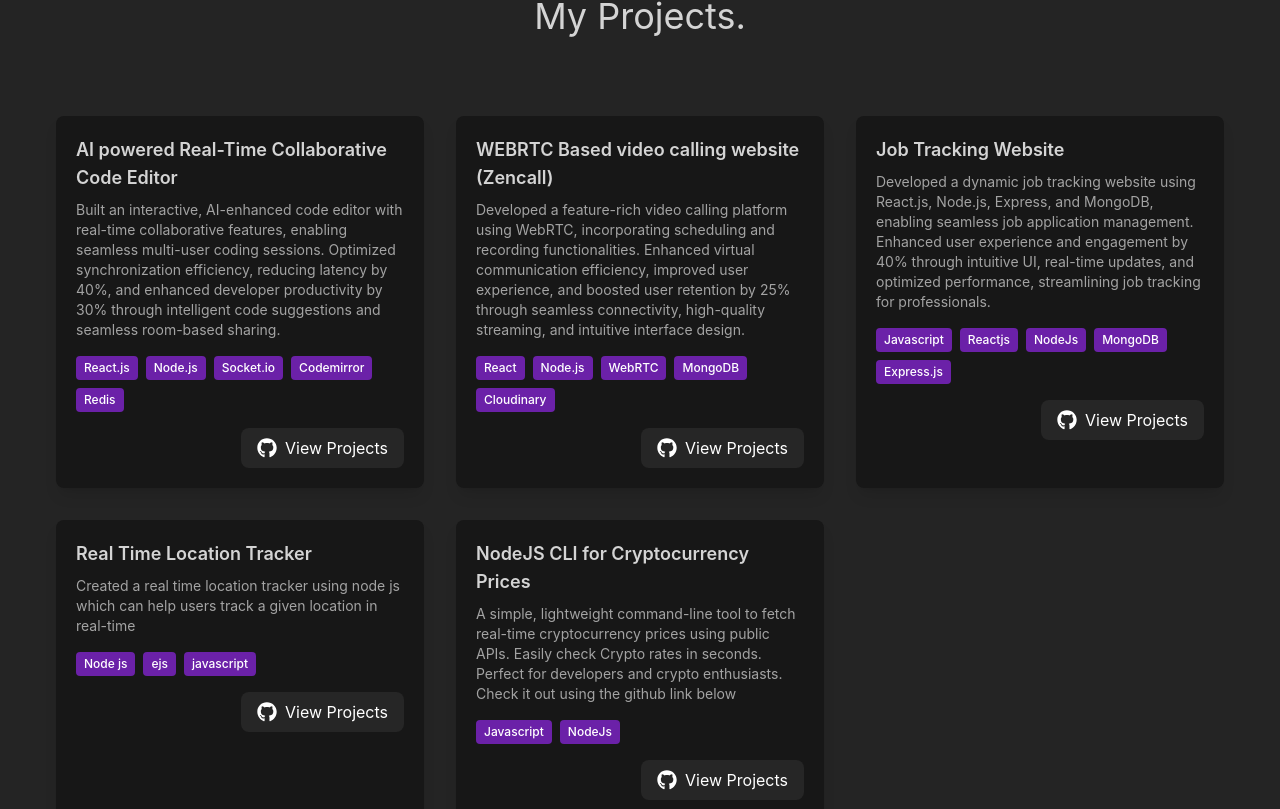
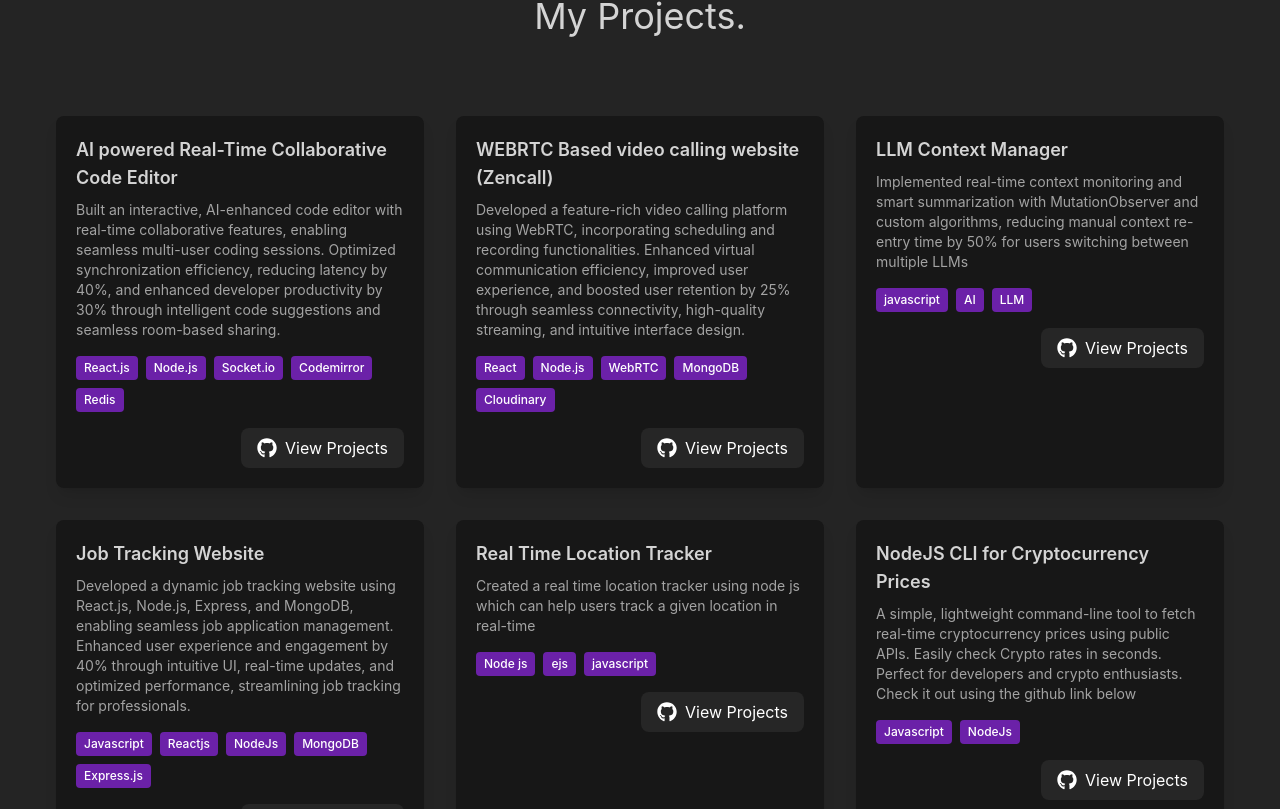
Before and after one commit to unnati06/portfolio, a React (Vite) app in the folder portfolio/: page / in a window 1280 px wide. Shown: the part 845-1654 px from the top of the page. Built offline with nearby package versions, Linux system fonts and the light colour scheme; a web font is replaced by a local one.

Commit message:
added project

```diff
--- a/portfolio/src/constants/index.js
+++ b/portfolio/src/constants/index.js
@@ -46,6 +46,13 @@ export const PROJECTS = [
     githubLink:"https://zencall-1.onrender.com",
   },
   {
+    title:"LLM Context Manager",
+    image:project1,
+    description:" Implemented real-time context monitoring and smart summarization with MutationObserver and custom algorithms, reducing manual context re-entry time by 50% for users switching between multiple LLMs",
+    technologies:["javascript","AI","LLM"],
+    githubLink:"https://github.com/unnati06/chrome-ext",
+  },
+  {
     title: "Job Tracking Website",
     image: project2,
     description:
@@ -60,6 +67,7 @@ export const PROJECTS = [
     technologies:["Node js", "ejs","javascript"],
     githubLink:"https://real-time-tracker-b0zv.onrender.com"
   },
+
   {
     title:"NodeJS CLI for Cryptocurrency Prices",
     image:project4,
```
